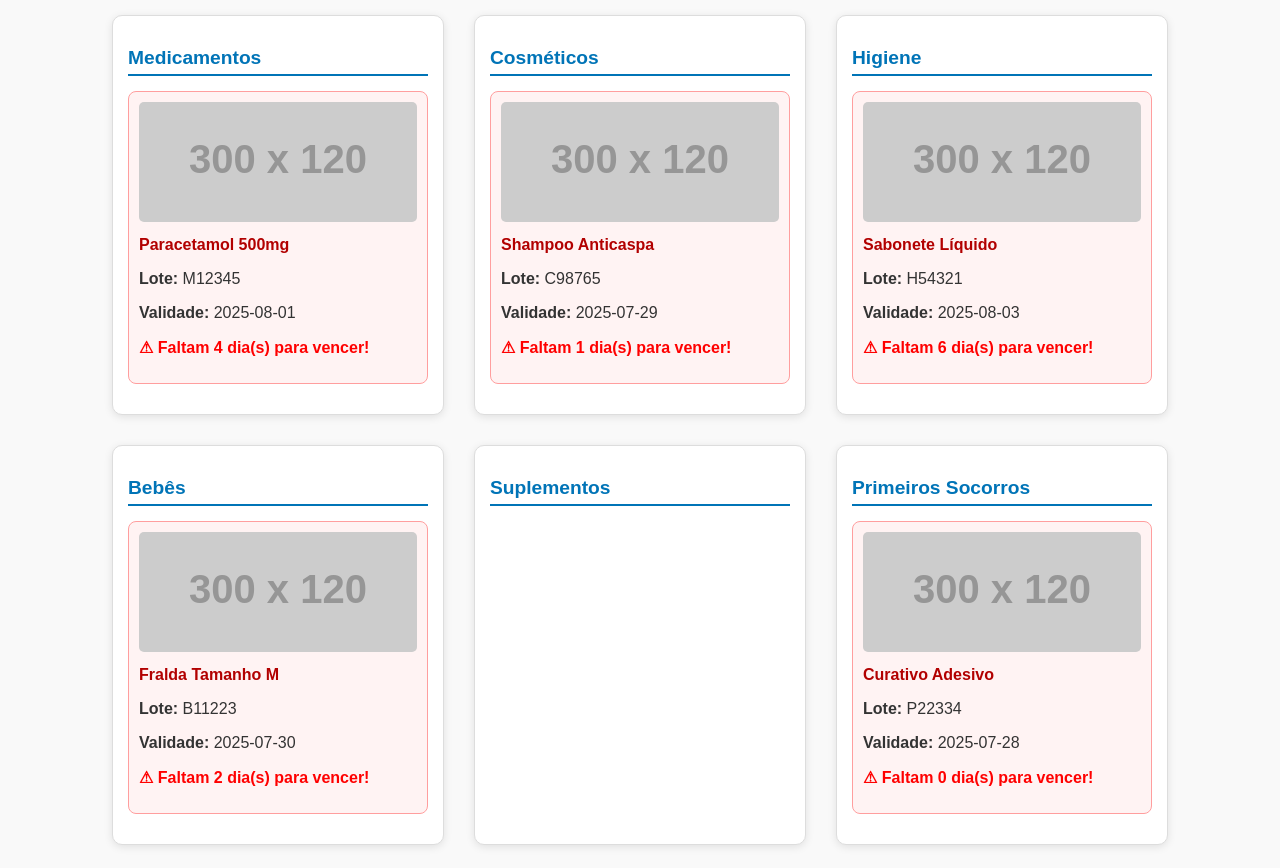
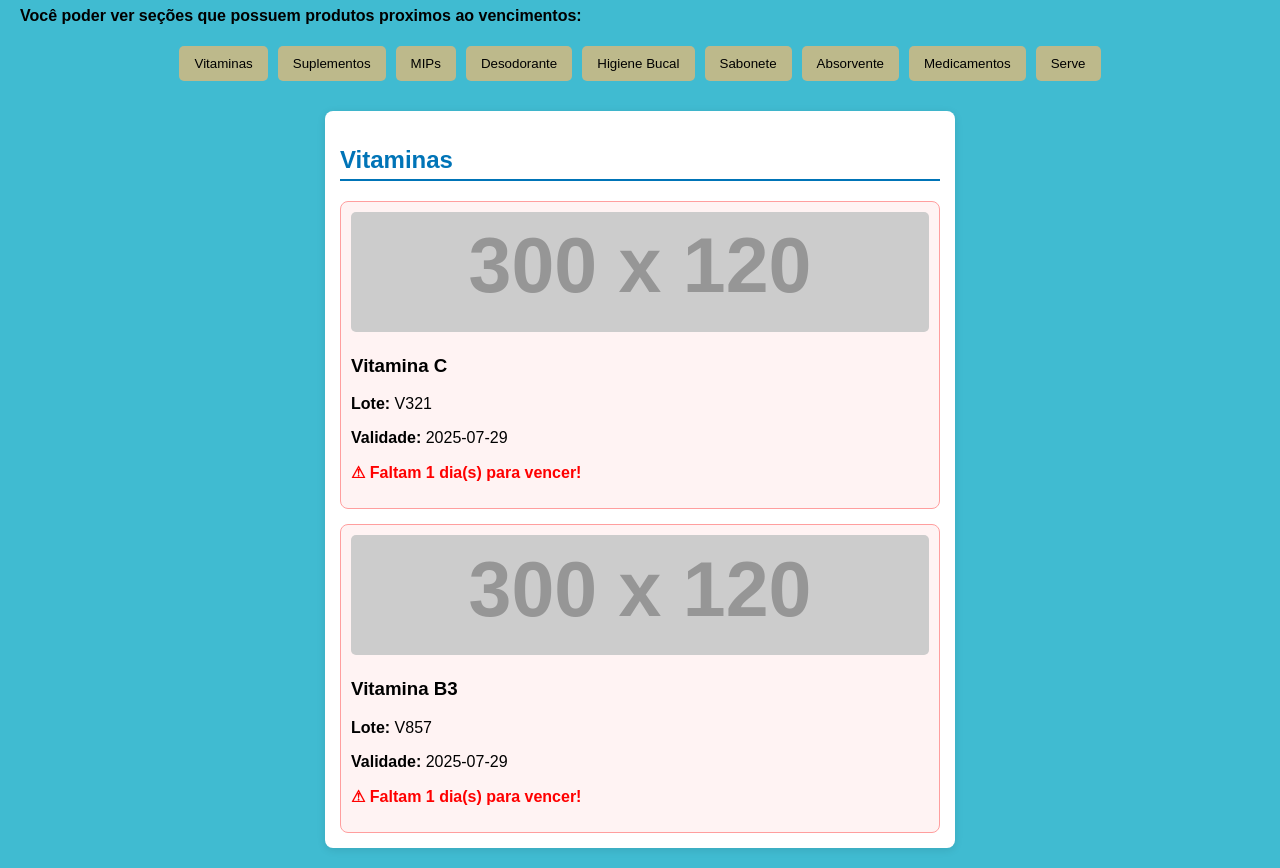
Before and after one commit to joaovitor352/projeto, a plain HTML site: page index.html in a window 1280 px wide. Shown: the part 73-941 px from the top of the page. Drawn offline with Linux system fonts and the light colour scheme; placeholder pictures from the web are drawn by us.

Commit message:
Add files via upload

```diff
--- a/index.html
+++ b/index.html
@@ -7,9 +7,21 @@
 </head>
 <body>
   <h1>Alerta de Produtos Próximos ao Vencimento</h1>
+  <h4>Você poder ver seções que possuem produtos proximos ao vencimentos:</h4>
+  <div class="tabs">
+    <button class="tab-button" onclick="mostrarSecao('Vitaminas')">Vitaminas</button>
+    <button class="tab-button" onclick="mostrarSecao('Suplementos')">Suplementos</button>
+    <button class="tab-button" onclick="mostrarSecao('MIPs')">MIPs</button>
+    <button class="tab-button" onclick="mostrarSecao('Desodorante')">Desodorante</button>
+    <button class="tab-button" onclick="mostrarSecao('Higiene Bucal')">Higiene Bucal</button>
+    <button class="tab-button" onclick="mostrarSecao('Sabonete')">Sabonete</button>
+    <button class="tab-button" onclick="mostrarSecao('Absorvente')">Absorvente</button>
+    <button class="tab-button" onclick="mostrarSecao('Medicamentos')">Medicamentos</button>
+    <button class="tab-button" onclick="mostrarSecao('Serve')">Serve</button>
+  </div>
 
   <div id="secoes-container">
-    <!-- Seções serão inseridas dinamicamente aqui -->
+    <!-- Conteúdo das seções será injetado via JS -->
   </div>
 
   <script src="script.js"></script>
--- a/script.js
+++ b/script.js
@@ -1,55 +1,20 @@
 const produtos = [
-    {
-      nome: "Paracetamol 500mg",
-      validade: "2025-08-01",
-      lote: "M12345",
-      secao: "Medicamentos",
-      imagem: "https://via.placeholder.com/300x120?text=Paracetamol"
-    },
-    {
-      nome: "Shampoo Anticaspa",
-      validade: "2025-07-29",
-      lote: "C98765",
-      secao: "Cosméticos",
-      imagem: "https://via.placeholder.com/300x120?text=Shampoo"
-    },
-    {
-      nome: "Sabonete Líquido",
-      validade: "2025-08-03",
-      lote: "H54321",
-      secao: "Higiene",
-      imagem: "https://via.placeholder.com/300x120?text=Sabonete"
-    },
-    {
-      nome: "Fralda Tamanho M",
-      validade: "2025-07-30",
-      lote: "B11223",
-      secao: "Bebês",
-      imagem: "https://via.placeholder.com/300x120?text=Fralda"
-    },
-    {
-      nome: "Ômega 3",
-      validade: "2025-08-05",
-      lote: "S33221",
-      secao: "Suplementos",
-      imagem: "https://via.placeholder.com/300x120?text=Omega3"
-    },
-    {
-      nome: "Curativo Adesivo",
-      validade: "2025-07-28",
-      lote: "P22334",
-      secao: "Primeiros Socorros",
-      imagem: "https://via.placeholder.com/300x120?text=Curativo"
-    }
+    { nome: "Paracetamol 500mg", validade: "2025-08-01", lote: "M123", secao: "Medicamentos", imagem: "https://via.placeholder.com/300x120?text=Paracetamol" },
+    { nome: "Serve Dorflex", validade: "2025-07-30", lote: "S987", secao: "Serve", imagem: "https://via.placeholder.com/300x120?text=Serve+Dorflex" },
+    { nome: "Vitamina C", validade: "2025-07-29", lote: "V321", secao: "Vitaminas", imagem: "https://via.placeholder.com/300x120?text=Vitamina+C" },
+    { nome: "Whey protrein", validade: "2025-08-05", lote: "S222", secao: "Suplementos", imagem: "https://via.placeholder.com/300x120?text=Omega3" },
+    { nome: "Desodorante Roll-On", validade: "2025-07-28", lote: "D654", secao: "Desodorante", imagem: "https://via.placeholder.com/300x120?text=Desodorante" },
+    { nome: "Escova Dental", validade: "2025-08-15", lote: "HB789", secao: "Higiene Bucal", imagem: "https://via.placeholder.com/300x120?text=Escova" },
+    { nome: "Sabonete Neutro", validade: "2025-08-10", lote: "SB555", secao: "Sabonete", imagem: "https://via.placeholder.com/300x120?text=Sabonete" },
+    { nome: "Absorvente Noturno", validade: "2025-07-29", lote: "AB111", secao: "Absorvente", imagem: "https://via.placeholder.com/300x120?text=Absorvente" },
+    { nome: "Dipirona MIP", validade: "2025-07-30", lote: "MIP443", secao: "MIPs", imagem: "https://via.placeholder.com/300x120?text=Dipirona+MIP" },
+    { nome: "Vitamina B3", validade: "2025-07-29", lote: "V857", secao: "Vitaminas", imagem: "https://via.placeholder.com/300x120?text=Vitamina+C" },
   ];
 
   const secoes = [
-    "Medicamentos",
-    "Cosméticos",
-    "Higiene",
-    "Bebês",
-    "Suplementos",
-    "Primeiros Socorros"
+    "Vitaminas", "Suplementos", "MIPs", "Desodorante",
+    "Higiene Bucal", "Sabonete", "Absorvente",
+    "Medicamentos", "Serve"
   ];
 
   const diasParaVencer = 7;
@@ -58,11 +23,11 @@ const produtos = [
     const container = document.getElementById("secoes-container");
 
     secoes.forEach(secao => {
-      const divSecao = document.createElement("div");
-      divSecao.className = "secao";
-      divSecao.id = `secao-${secao}`;
-      divSecao.innerHTML = `<h2>${secao}</h2>`;
-      container.appendChild(divSecao);
+      const div = document.createElement("div");
+      div.className = "secao";
+      div.id = `secao-${secao}`;
+      div.innerHTML = `<h2>${secao}</h2>`;
+      container.appendChild(div);
     });
   }
 
@@ -83,14 +48,24 @@ const produtos = [
           <p><strong>Validade:</strong> ${produto.validade}</p>
           <p style="color:red;"><strong>⚠ Faltam ${diffDias} dia(s) para vencer!</strong></p>
         `;
-
-        const divSecao = document.getElementById(`secao-${produto.secao}`);
-        if (divSecao) {
-          divSecao.appendChild(alerta);
-        }
+        const secao = document.getElementById(`secao-${produto.secao}`);
+        if (secao) secao.appendChild(alerta);
       }
     });
   }
 
+  function mostrarSecao(secaoId) {
+    document.querySelectorAll('.secao').forEach(secao => {
+      secao.classList.remove('mostrar');
+    });
+
+    const secaoAtual = document.getElementById(`secao-${secaoId}`);
+    if (secaoAtual) {
+      secaoAtual.classList.add('mostrar');
+    }
+  }
+
+  // Inicializa
   criarLayoutSecoes();
   checarVencimentos();
+  mostrarSecao("Vitaminas"); // Mostra a aba padrão
--- a/style.css
+++ b/style.css
@@ -1,37 +1,53 @@
 body {
   font-family: Arial, sans-serif;
   margin: 20px;
-    background-color: #f9f9f9;
-    color: #333;
+  background-color: #40bbd1;
 }
 
 h1 {
   text-align: center;
-    color: #0074b7;
+  color: #000000;
+  margin-bottom: 20px;
+}
+
+.tabs {
+  display: flex;
+  flex-wrap: wrap;
+  justify-content: center;
+  gap: 10px;
   margin-bottom: 30px;
 }
 
-  #secoes-container {
-    display: flex;
-    flex-wrap: wrap;
-    gap: 30px;
-    justify-content: center;
+.tab-button {
+  padding: 10px 15px;
+  background-color: #bdb98b;
+  color: black;
+  border: none;
+  border-radius: 5px;
+  cursor: pointer;
+}
+
+.tab-button:hover {
+  background-color: #005d94;
 }
 
 .secao {
-    width: 300px;
-    background-color: #ffffff;
-    border: 1px solid #ddd;
-    border-radius: 10px;
+  display: none;
   padding: 15px;
+  background-color: white;
+  border-radius: 8px;
   box-shadow: 0 2px 8px rgba(0,0,0,0.1);
+  max-width: 600px;
+  margin: 0 auto 20px;
+}
+
+.secao.mostrar {
+  display: block;
 }
 
 .secao h2 {
-    font-size: 1.2em;
   border-bottom: 2px solid #0074b7;
   padding-bottom: 5px;
-    margin-bottom: 15px;
   color: #0074b7;
 }
 
@@ -39,8 +55,8 @@ body {
   background-color: #fff3f3;
   border: 1px solid #ff9e9e;
   padding: 10px;
+  margin-top: 15px;
   border-radius: 8px;
-    margin-bottom: 15px;
 }
 
 .alerta img {
@@ -49,9 +65,3 @@ body {
   object-fit: cover;
   border-radius: 5px;
 }
-
-  .alerta h3 {
-    font-size: 1em;
-    margin: 10px 0 5px;
-    color: #b20000;
-  }
```
Lines whose indentation alone changed are shown as unchanged.
